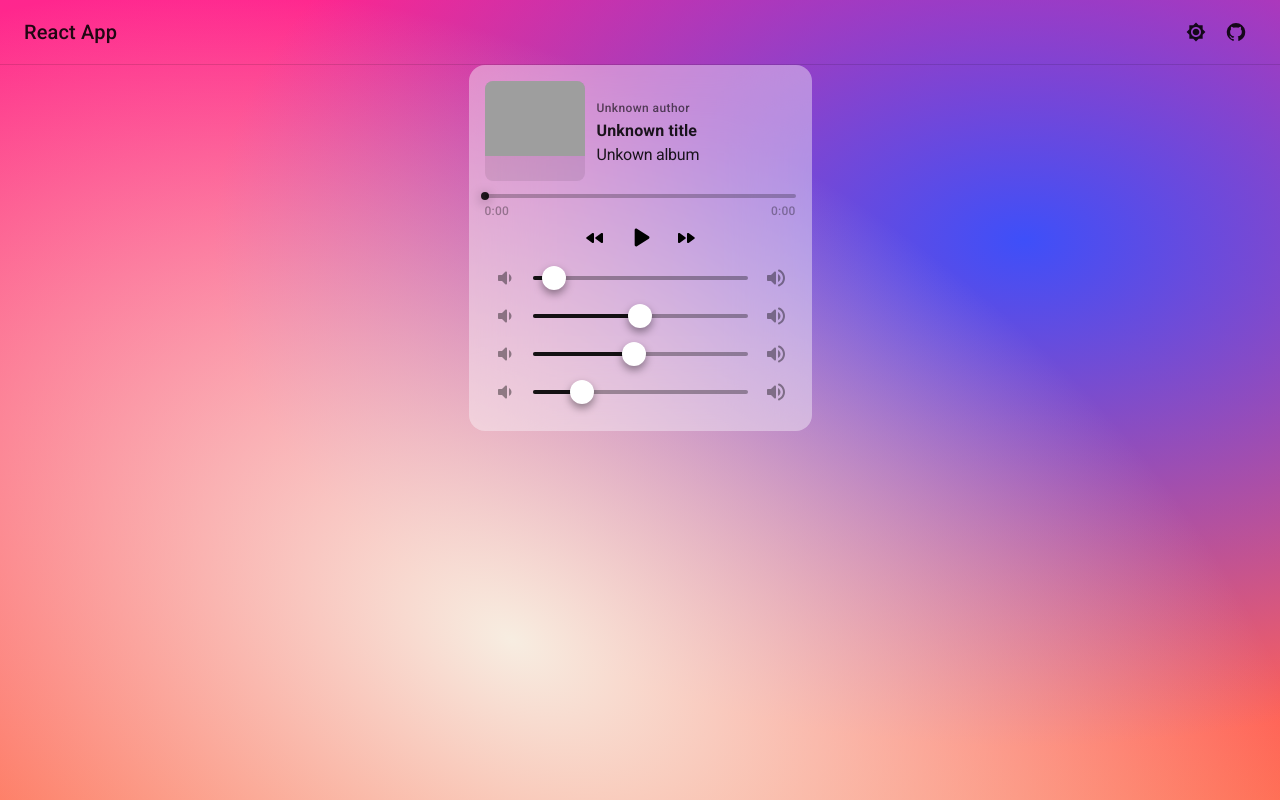
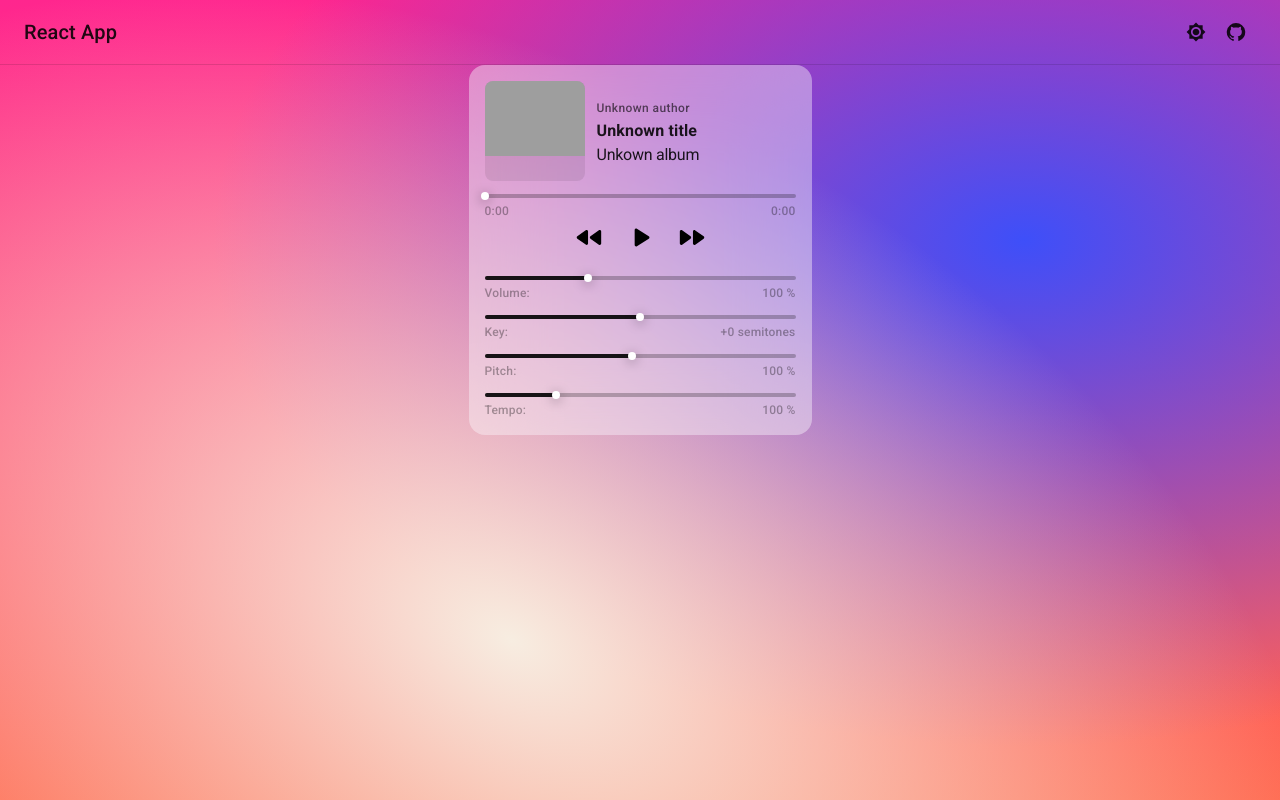
Before and after one commit to JoHoop/audio-pitch-shifter-react, a React (Create React App) app: page / in a window 1280 px wide. Built offline with nearby package versions, Linux system fonts and the light colour scheme; grey boxes are pictures that could not be loaded.

Commit message:
Update slider design and labels

```diff
--- a/src/components/AudioPlayer.js
+++ b/src/components/AudioPlayer.js
@@ -11,8 +11,6 @@ import PauseRounded from '@mui/icons-material/PauseRounded';
 import PlayArrowRounded from '@mui/icons-material/PlayArrowRounded';
 import FastForwardRounded from '@mui/icons-material/FastForwardRounded';
 import FastRewindRounded from '@mui/icons-material/FastRewindRounded';
-import VolumeUpRounded from '@mui/icons-material/VolumeUpRounded';
-import VolumeDownRounded from '@mui/icons-material/VolumeDownRounded';
 
 const WallPaper = styled('div')({
   position: 'absolute',
@@ -113,6 +111,7 @@ export const AudioPlayer = () => {
             </Typography>
           </Box>
         </Box>
+
         <Slider
           aria-label='time-indicator'
           size='small'
@@ -127,6 +126,8 @@ export const AudioPlayer = () => {
             '& .MuiSlider-thumb': {
               width: 8,
               height: 8,
+              color:
+                theme.palette.mode === 'dark' ? 'rgba(0,0,0,0.87)' : '#fff',
               transition: '0.3s cubic-bezier(.47,1.64,.41,.8)',
               '&:before': {
                 boxShadow: '0 2px 12px 0 rgba(0,0,0,0.4)',
@@ -159,6 +160,7 @@ export const AudioPlayer = () => {
           <TinyText>{playHead}</TinyText>
           <TinyText>{duration}</TinyText>
         </Box>
+
         <Box
           sx={{
             display: 'flex',
@@ -171,7 +173,7 @@ export const AudioPlayer = () => {
             onClick={(event, value) => resetPlayHead(0)}
             aria-label='previous song'
           >
-            <FastRewindRounded fontSize='medium' htmlColor={mainIconColor} />
+            <FastRewindRounded fontSize='large' htmlColor={mainIconColor} />
           </IconButton>
           <IconButton
             aria-label={!playing ? 'play' : 'pause'}
@@ -188,152 +190,208 @@ export const AudioPlayer = () => {
             onClick={(event, value) => resetPlayHead(0)}
             aria-label='next song'
           >
-            <FastForwardRounded fontSize='medium' htmlColor={mainIconColor} />
+            <FastForwardRounded fontSize='large' htmlColor={mainIconColor} />
           </IconButton>
         </Box>
-        <Stack
-          spacing={2}
-          direction='row'
-          sx={{ mb: 1, px: 1 }}
-          alignItems='center'
-        >
-          <VolumeDownRounded htmlColor={lightIconColor} />
+
         <Slider
           aria-label='Volume'
+          size='small'
           value={volume}
           onChange={changeVolume}
           step={0.01}
           min={0.0}
-            max={10.0}
+          max={3.0}
           sx={{
+            color: theme.palette.mode === 'dark' ? '#fff' : 'rgba(0,0,0,0.87)',
+            height: 4,
+            '& .MuiSlider-thumb': {
+              width: 8,
+              height: 8,
               color:
-                theme.palette.mode === 'dark' ? '#fff' : 'rgba(0,0,0,0.87)',
-              '& .MuiSlider-track': {
-                border: 'none',
+                theme.palette.mode === 'dark' ? 'rgba(0,0,0,0.87)' : '#fff',
+              transition: '0.3s cubic-bezier(.47,1.64,.41,.8)',
+              '&:before': {
+                boxShadow: '0 2px 12px 0 rgba(0,0,0,0.4)',
               },
-              '& .MuiSlider-thumb': {
-                width: 24,
-                height: 24,
-                backgroundColor: '#fff',
-                '&:before': {
-                  boxShadow: '0 4px 8px rgba(0,0,0,0.4)',
+              '&:hover, &.Mui-focusVisible': {
+                boxShadow: `0px 0px 0px 8px ${
+                  theme.palette.mode === 'dark'
+                    ? 'rgb(255 255 255 / 16%)'
+                    : 'rgb(0 0 0 / 16%)'
+                }`,
               },
-                '&:hover, &.Mui-focusVisible, &.Mui-active': {
-                  boxShadow: 'none',
+              '&.Mui-active': {
+                width: 20,
+                height: 20,
               },
+            },
+            '& .MuiSlider-rail': {
+              opacity: 0.28,
             },
           }}
         />
-          <VolumeUpRounded htmlColor={lightIconColor} />
-        </Stack>
-        <Stack
-          spacing={2}
-          direction='row'
-          sx={{ mb: 1, px: 1 }}
-          alignItems='center'
+        <Box
+          sx={{
+            display: 'flex',
+            alignItems: 'center',
+            justifyContent: 'space-between',
+            mt: -2,
+          }}
         >
-          <VolumeDownRounded htmlColor={lightIconColor} />
+          <TinyText>Volume:</TinyText>
+          <TinyText>{Math.round(volume * 100)} %</TinyText>
+        </Box>
+
         <Slider
           aria-label='Key'
+          size='small'
           value={semitone}
           onChange={changeSemitone}
           step={1}
           min={-12}
           max={12}
-            valueLabelDisplay='auto'
           sx={{
+            color: theme.palette.mode === 'dark' ? '#fff' : 'rgba(0,0,0,0.87)',
+            height: 4,
+            '& .MuiSlider-thumb': {
+              width: 8,
+              height: 8,
               color:
-                theme.palette.mode === 'dark' ? '#fff' : 'rgba(0,0,0,0.87)',
-              '& .MuiSlider-track': {
-                border: 'none',
+                theme.palette.mode === 'dark' ? 'rgba(0,0,0,0.87)' : '#fff',
+              transition: '0.3s cubic-bezier(.47,1.64,.41,.8)',
+              '&:before': {
+                boxShadow: '0 2px 12px 0 rgba(0,0,0,0.4)',
               },
-              '& .MuiSlider-thumb': {
-                width: 24,
-                height: 24,
-                backgroundColor: '#fff',
-                '&:before': {
-                  boxShadow: '0 4px 8px rgba(0,0,0,0.4)',
+              '&:hover, &.Mui-focusVisible': {
+                boxShadow: `0px 0px 0px 8px ${
+                  theme.palette.mode === 'dark'
+                    ? 'rgb(255 255 255 / 16%)'
+                    : 'rgb(0 0 0 / 16%)'
+                }`,
               },
-                '&:hover, &.Mui-focusVisible, &.Mui-active': {
-                  boxShadow: 'none',
+              '&.Mui-active': {
+                width: 20,
+                height: 20,
               },
+            },
+            '& .MuiSlider-rail': {
+              opacity: 0.28,
             },
           }}
         />
-          <VolumeUpRounded htmlColor={lightIconColor} />
-        </Stack>
-        <Stack
-          spacing={2}
-          direction='row'
-          sx={{ mb: 1, px: 1 }}
-          alignItems='center'
+        <Box
+          sx={{
+            display: 'flex',
+            alignItems: 'center',
+            justifyContent: 'space-between',
+            mt: -2,
+          }}
         >
-          <VolumeDownRounded htmlColor={lightIconColor} />
+          <TinyText>Key:</TinyText>
+          <TinyText>
+            {semitone >= 0 ? '+' : '-'}
+            {Math.abs(semitone)} semitones
+          </TinyText>
+        </Box>
+
         <Slider
           aria-label='Pitch'
+          size='small'
           value={pitch}
           onChange={changePitch}
           step={0.01}
           min={0.1}
           max={2.0}
-            valueLabelDisplay='auto'
           sx={{
+            color: theme.palette.mode === 'dark' ? '#fff' : 'rgba(0,0,0,0.87)',
+            height: 4,
+            '& .MuiSlider-thumb': {
+              width: 8,
+              height: 8,
               color:
-                theme.palette.mode === 'dark' ? '#fff' : 'rgba(0,0,0,0.87)',
-              '& .MuiSlider-track': {
-                border: 'none',
+                theme.palette.mode === 'dark' ? 'rgba(0,0,0,0.87)' : '#fff',
+              transition: '0.3s cubic-bezier(.47,1.64,.41,.8)',
+              '&:before': {
+                boxShadow: '0 2px 12px 0 rgba(0,0,0,0.4)',
               },
-              '& .MuiSlider-thumb': {
-                width: 24,
-                height: 24,
-                backgroundColor: '#fff',
-                '&:before': {
-                  boxShadow: '0 4px 8px rgba(0,0,0,0.4)',
+              '&:hover, &.Mui-focusVisible': {
+                boxShadow: `0px 0px 0px 8px ${
+                  theme.palette.mode === 'dark'
+                    ? 'rgb(255 255 255 / 16%)'
+                    : 'rgb(0 0 0 / 16%)'
+                }`,
               },
-                '&:hover, &.Mui-focusVisible, &.Mui-active': {
-                  boxShadow: 'none',
+              '&.Mui-active': {
+                width: 20,
+                height: 20,
               },
+            },
+            '& .MuiSlider-rail': {
+              opacity: 0.28,
             },
           }}
         />
-          <VolumeUpRounded htmlColor={lightIconColor} />
-        </Stack>
-        <Stack
-          spacing={2}
-          direction='row'
-          sx={{ mb: 1, px: 1 }}
-          alignItems='center'
+        <Box
+          sx={{
+            display: 'flex',
+            alignItems: 'center',
+            justifyContent: 'space-between',
+            mt: -2,
+          }}
         >
-          <VolumeDownRounded htmlColor={lightIconColor} />
+          <TinyText>Pitch:</TinyText>
+          <TinyText>{Math.round(pitch * 100)} %</TinyText>
+        </Box>
+
         <Slider
           aria-label='Tempo'
+          size='small'
           value={tempo}
           onChange={changeTempo}
           step={0.01}
           min={0.1}
           max={4.0}
-            valueLabelDisplay='auto'
           sx={{
+            color: theme.palette.mode === 'dark' ? '#fff' : 'rgba(0,0,0,0.87)',
+            height: 4,
+            '& .MuiSlider-thumb': {
+              width: 8,
+              height: 8,
               color:
-                theme.palette.mode === 'dark' ? '#fff' : 'rgba(0,0,0,0.87)',
-              '& .MuiSlider-track': {
-                border: 'none',
+                theme.palette.mode === 'dark' ? 'rgba(0,0,0,0.87)' : '#fff',
+              transition: '0.3s cubic-bezier(.47,1.64,.41,.8)',
+              '&:before': {
+                boxShadow: '0 2px 12px 0 rgba(0,0,0,0.4)',
               },
-              '& .MuiSlider-thumb': {
-                width: 24,
-                height: 24,
-                backgroundColor: '#fff',
-                '&:before': {
-                  boxShadow: '0 4px 8px rgba(0,0,0,0.4)',
+              '&:hover, &.Mui-focusVisible': {
+                boxShadow: `0px 0px 0px 8px ${
+                  theme.palette.mode === 'dark'
+                    ? 'rgb(255 255 255 / 16%)'
+                    : 'rgb(0 0 0 / 16%)'
+                }`,
               },
-                '&:hover, &.Mui-focusVisible, &.Mui-active': {
-                  boxShadow: 'none',
+              '&.Mui-active': {
+                width: 20,
+                height: 20,
               },
+            },
+            '& .MuiSlider-rail': {
+              opacity: 0.28,
             },
           }}
         />
-          <VolumeUpRounded htmlColor={lightIconColor} />
-        </Stack>
+        <Box
+          sx={{
+            display: 'flex',
+            alignItems: 'center',
+            justifyContent: 'space-between',
+            mt: -2,
+          }}
+        >
+          <TinyText>Tempo:</TinyText>
+          <TinyText>{Math.round(tempo * 100)} %</TinyText>
+        </Box>
       </Widget>
       <WallPaper />
     </Box>
```
Lines whose indentation alone changed are shown as unchanged.
